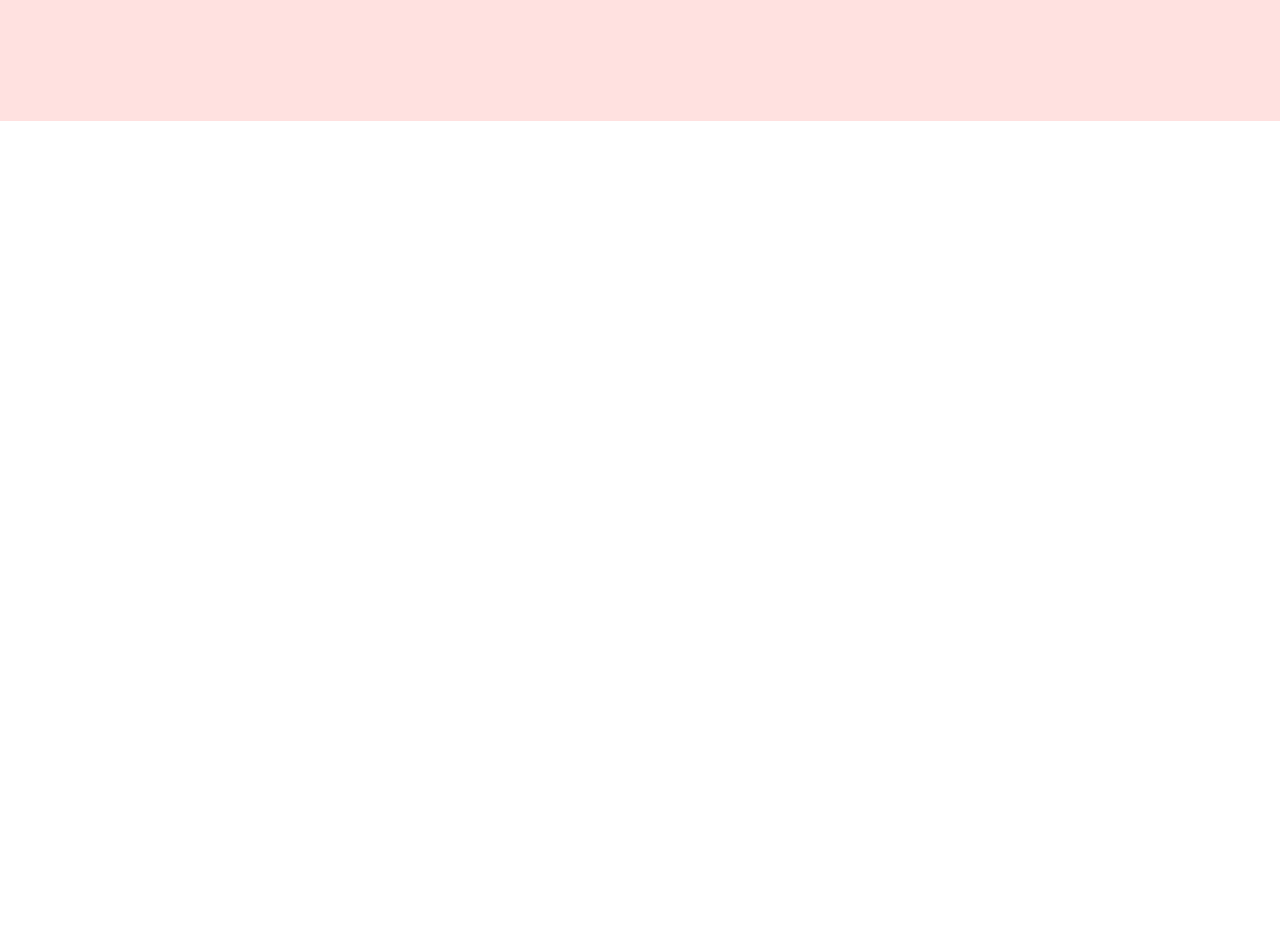
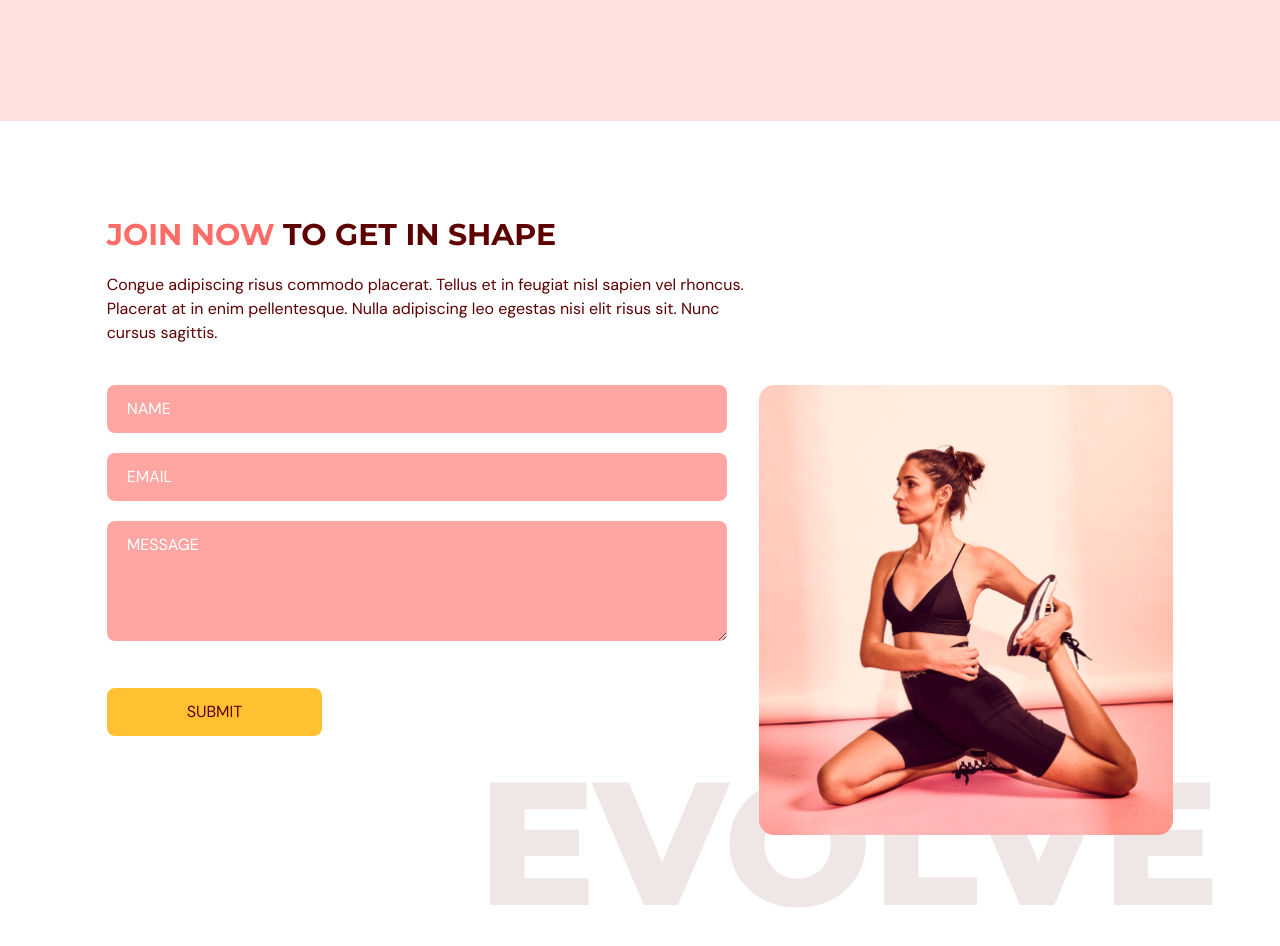
Before and after one commit to AshishBarvaliya/evogym-nextjs-tailwind, a React (Vite) app: page / in a window 1280 px wide. Shown: the part 740-1686 px from the top of the page. Before the commit the page ends 861 px from the top, so only its background shows below. Built offline with nearby package versions, Linux system fonts and the light colour scheme.

Commit message:
feat: contact us page added

```diff
--- a/package.json
+++ b/package.json
@@ -13,7 +13,8 @@
     "framer-motion": "^10.10.0",
     "react": "^18.2.0",
     "react-anchor-link-smooth-scroll": "^1.0.12",
-    "react-dom": "^18.2.0"
+    "react-dom": "^18.2.0",
+    "react-hook-form": "^7.43.9"
   },
   "devDependencies": {
     "@types/node": "^18.15.11",
--- a/src/App.tsx
+++ b/src/App.tsx
@@ -4,6 +4,7 @@
 import Home from "@/scenes/home";
 import Benefits from "@/scenes/benefits";
 import OurClasses from "@/scenes/ourClasses";
+import ContactUs from "./scenes/contactUs";
 
 function App() {
   const [selectedPage, setSelectedPage] = useState<SelectedPage>(
@@ -33,6 +34,7 @@
       <Home setSelectedPage={setSelectedPage}></Home>
       <Benefits setSelectedPage={setSelectedPage}></Benefits>
       <OurClasses setSelectedPage={setSelectedPage}></OurClasses>
+      <ContactUs setSelectedPage={setSelectedPage} />
     </div>
   );
 }
--- a/src/index.css
+++ b/src/index.css
@@ -13,3 +13,7 @@
   font-family: "DM Sans", sans-serif;
   @apply text-gray-500;
 }
+
+::-webkit-scrollbar {
+  display: none;
+}
--- /dev/null
+++ b/src/scenes/contactUs/index.tsx
@@ -0,0 +1,161 @@
+import { useForm } from "react-hook-form";
+import { SelectedPage } from "@/shared/types";
+import { motion } from "framer-motion";
+import ContactUsPageGraphic from "@/assets/ContactUsPageGraphic.png";
+import HText from "@/shared/HText";
+
+type Props = {
+  setSelectedPage: (value: SelectedPage) => void;
+};
+
+const ContactUs = ({ setSelectedPage }: Props) => {
+  const inputStyles = `mb-5 w-full rounded-lg bg-primary-300
+  px-5 py-3 placeholder-white`;
+
+  const {
+    register,
+    trigger,
+    formState: { errors },
+  } = useForm();
+
+  const onSubmit = async (e: any) => {
+    const isValid = await trigger();
+    if (!isValid) {
+      e.preventDefault();
+    }
+  };
+
+  return (
+    <section id="contactus" className="mx-auto w-5/6 pb-32 pt-24">
+      <motion.div
+        onViewportEnter={() => setSelectedPage(SelectedPage.ContactUs)}
+      >
+        {/* HEADER */}
+        <motion.div
+          className="md:w-3/5"
+          initial="hidden"
+          whileInView="visible"
+          viewport={{ once: true, amount: 0.5 }}
+          transition={{ duration: 0.5 }}
+          variants={{
+            hidden: { opacity: 0, x: -50 },
+            visible: { opacity: 1, x: 0 },
+          }}
+        >
+          <HText>
+            <span className="text-primary-500">JOIN NOW</span> TO GET IN SHAPE
+          </HText>
+          <p className="my-5">
+            Congue adipiscing risus commodo placerat. Tellus et in feugiat nisl
+            sapien vel rhoncus. Placerat at in enim pellentesque. Nulla
+            adipiscing leo egestas nisi elit risus sit. Nunc cursus sagittis.
+          </p>
+        </motion.div>
+
+        {/* FORM AND IMAGE */}
+        <div className="mt-10 justify-between gap-8 md:flex">
+          <motion.div
+            className="mt-10 basis-3/5 md:mt-0"
+            initial="hidden"
+            whileInView="visible"
+            viewport={{ once: true, amount: 0.5 }}
+            transition={{ duration: 0.5 }}
+            variants={{
+              hidden: { opacity: 0, y: 50 },
+              visible: { opacity: 1, y: 0 },
+            }}
+          >
+            <form
+              target="_blank"
+              onSubmit={onSubmit}
+              action="https://formsubmit.co/2b873ac7d54c53dd2b773f456ccbcde6"
+              method="POST"
+            >
+              <input
+                className={inputStyles}
+                type="text"
+                placeholder="NAME"
+                {...register("name", {
+                  required: true,
+                  maxLength: 100,
+                })}
+              />
+              {errors.name && (
+                <p className="mt-1 text-primary-500">
+                  {errors.name.type === "required" && "This field is required."}
+                  {errors.name.type === "maxLength" &&
+                    "Max length is 100 char."}
+                </p>
+              )}
+
+              <input
+                className={inputStyles}
+                type="text"
+                placeholder="EMAIL"
+                {...register("email", {
+                  required: true,
+                  pattern: /^[A-Z0-9._%+-]+@[A-Z0-9.-]+\.[A-Z]{2,}$/i,
+                })}
+              />
+              {errors.email && (
+                <p className="mt-1 text-primary-500">
+                  {errors.email.type === "required" &&
+                    "This field is required."}
+                  {errors.email.type === "pattern" && "Invalid email address."}
+                </p>
+              )}
+
+              <textarea
+                className={inputStyles}
+                placeholder="MESSAGE"
+                rows={4}
+                cols={50}
+                {...register("message", {
+                  required: true,
+                  maxLength: 2000,
+                })}
+              />
+              {errors.message && (
+                <p className="mt-1 text-primary-500">
+                  {errors.message.type === "required" &&
+                    "This field is required."}
+                  {errors.message.type === "maxLength" &&
+                    "Max length is 2000 char."}
+                </p>
+              )}
+
+              <button
+                type="submit"
+                className="mt-5 rounded-lg bg-secondary-500 px-20 py-3 transition duration-500 hover:text-white"
+              >
+                SUBMIT
+              </button>
+            </form>
+          </motion.div>
+
+          <motion.div
+            className="relative mt-16 basis-2/5 md:mt-0"
+            initial="hidden"
+            whileInView="visible"
+            viewport={{ once: true, amount: 0.5 }}
+            transition={{ delay: 0.2, duration: 0.5 }}
+            variants={{
+              hidden: { opacity: 0, y: 50 },
+              visible: { opacity: 1, y: 0 },
+            }}
+          >
+            <div className="w-full before:absolute before:-bottom-20 before:-right-10 before:z-[-1] md:before:content-evolvetext">
+              <img
+                className="w-full"
+                alt="contact-us-page-graphic"
+                src={ContactUsPageGraphic}
+              />
+            </div>
+          </motion.div>
+        </div>
+      </motion.div>
+    </section>
+  );
+};
+
+export default ContactUs;
--- a/src/scenes/navbar/index.tsx
+++ b/src/scenes/navbar/index.tsx
@@ -69,7 +69,7 @@
       </div>
       {/* Mobile Menu Modal */}
       {!isAboveMediumScreens && isMenuToggled && (
-        <div className="fixed bottom-0 right-0 z-40 h-full w-[300px] bg-primary-100 drop-shadow-xl">
+        <div className="z-60 fixed bottom-0 right-0 h-full w-[300px] bg-primary-100 drop-shadow-xl">
           {/* Close Icon */}
           <div className="flex justify-end p-12">
             <button onClick={() => setIsMenuToggled(!isMenuToggled)}>
--- a/src/scenes/ourClasses/Class.tsx
+++ b/src/scenes/ourClasses/Class.tsx
@@ -5,7 +5,7 @@
 };
 
 const Class = ({ name, description, image }: Props) => {
-  const overlayStyles = `p-5 absolute z-30 flex
+  const overlayStyles = `p-5 absolute z-10 flex
     h-[380px] w-[450px] flex-col items-center justify-center
     whitespace-normal bg-primary-500 text-center text-white
     opacity-0 transition duration-500 hover:opacity-90`;
```
Also changed, not shown: 1 other file (tests, documents, lock files or other folders).
